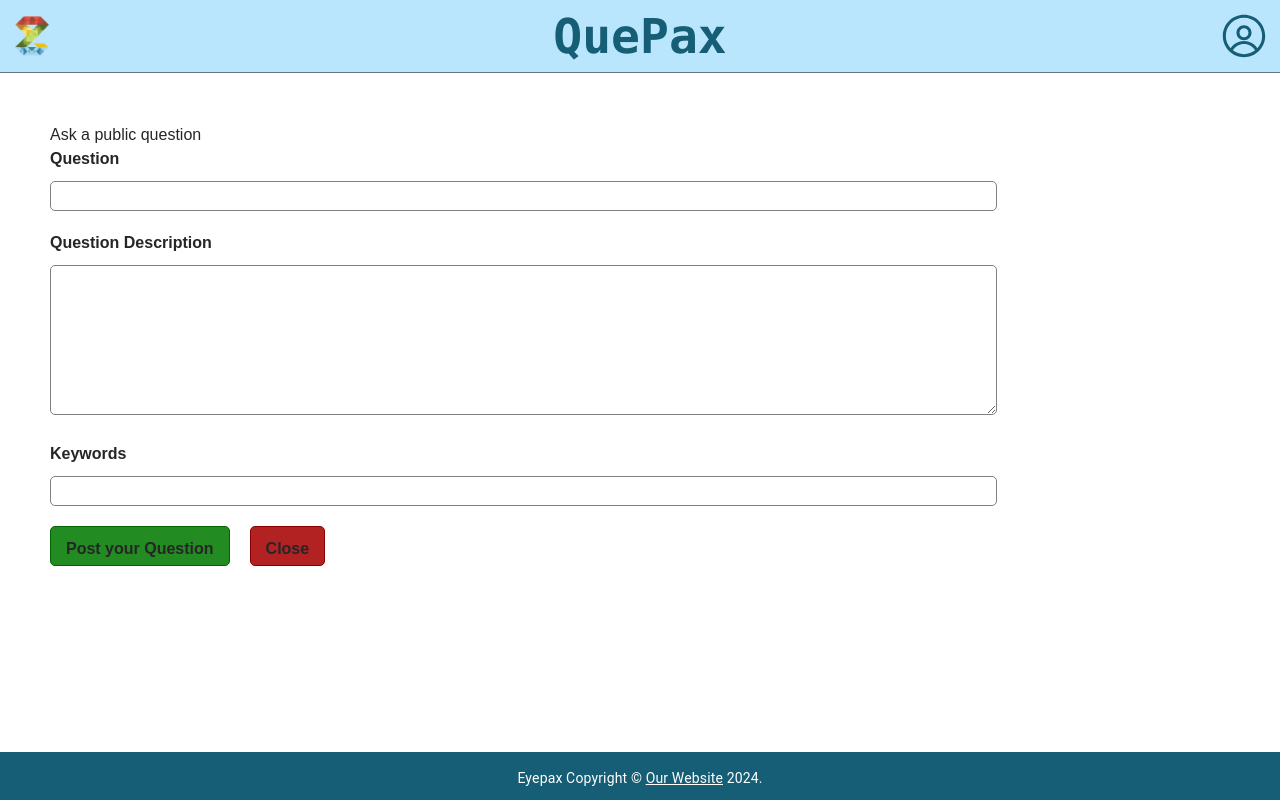
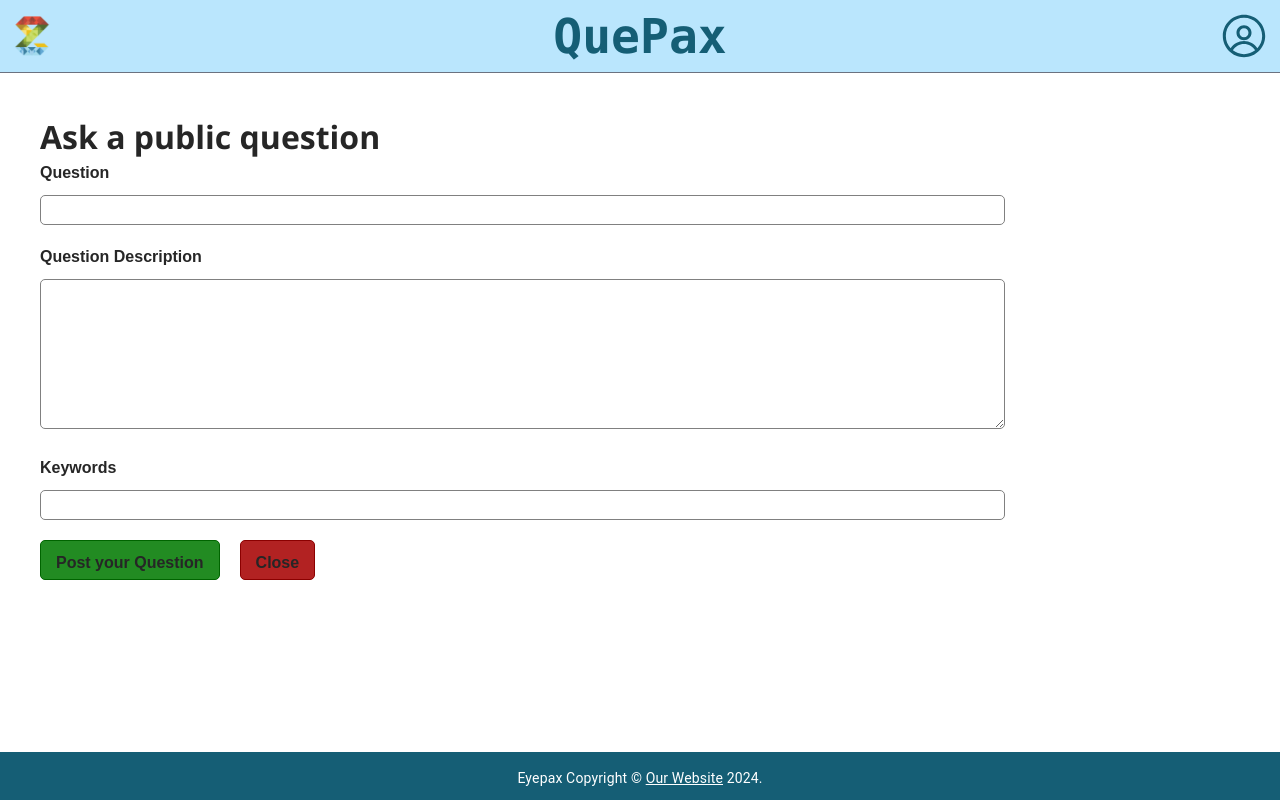
Before and after one commit to sulakshigunarathne/FAQ-FrontEnd, a React (Create React App) app in the folder faq_fe_react/: page /askquestion in a window 1280 px wide. Built offline with nearby package versions, Linux system fonts and the light colour scheme.

Commit message:
Change style - button, form topic

```diff
--- a/faq_fe_react/src/Styles/AskQuestionForm.css
+++ b/faq_fe_react/src/Styles/AskQuestionForm.css
@@ -1,7 +1,13 @@
 .askQformContainer{
     width: 90%;
-    padding: 50px;
+    padding: 40px;
     font-family: Arial, Helvetica, sans-serif;
+}
+
+.askQformContainer h1{
+    font-size: 2rem;
+    font-weight: bold;
+    font-family: 'Segoe UI', Tahoma, Geneva, Verdana, sans-serif;
 }
 
 .askQformContainer label{
@@ -16,6 +22,14 @@
     margin: 10px 0 20px 0;
     width: 90%;
     height: 30px;
+}
+
+#question{
+    padding: 0 8px;
+}
+
+#keyword{
+    padding: 0 8px;
 }
 
 .askQformContainer textarea {
@@ -42,12 +56,12 @@
     padding: 10px 15px;
 }
 
-.submit{
+.askQformContainer .submit{
     background-color: forestgreen;
     border: 1px solid darkgreen;
 }
 
-.cancel{
+.askQformContainer .cancel{
     background-color:firebrick;
     border: 1px solid darkred;
     margin-left: 20px;
```
